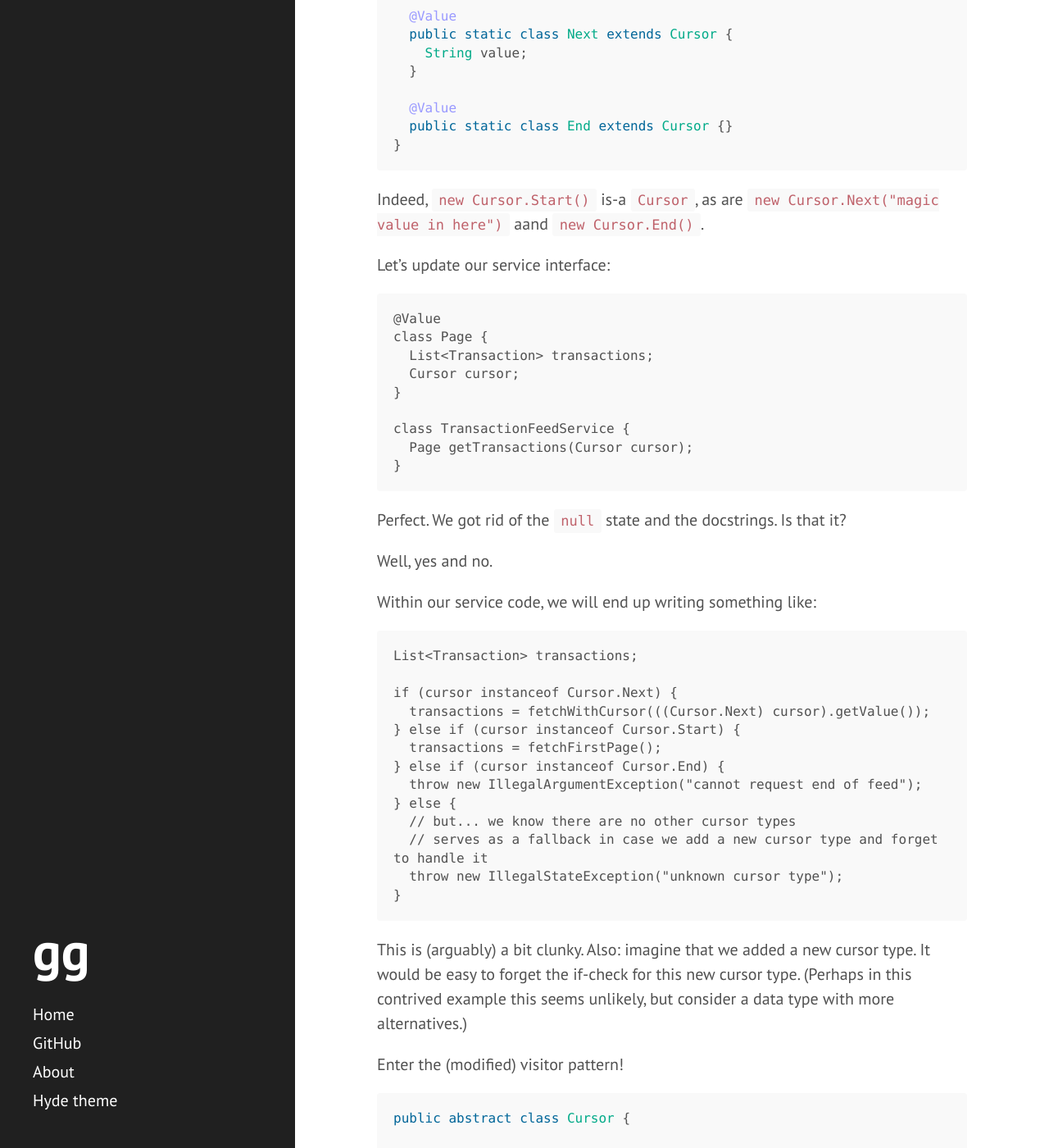
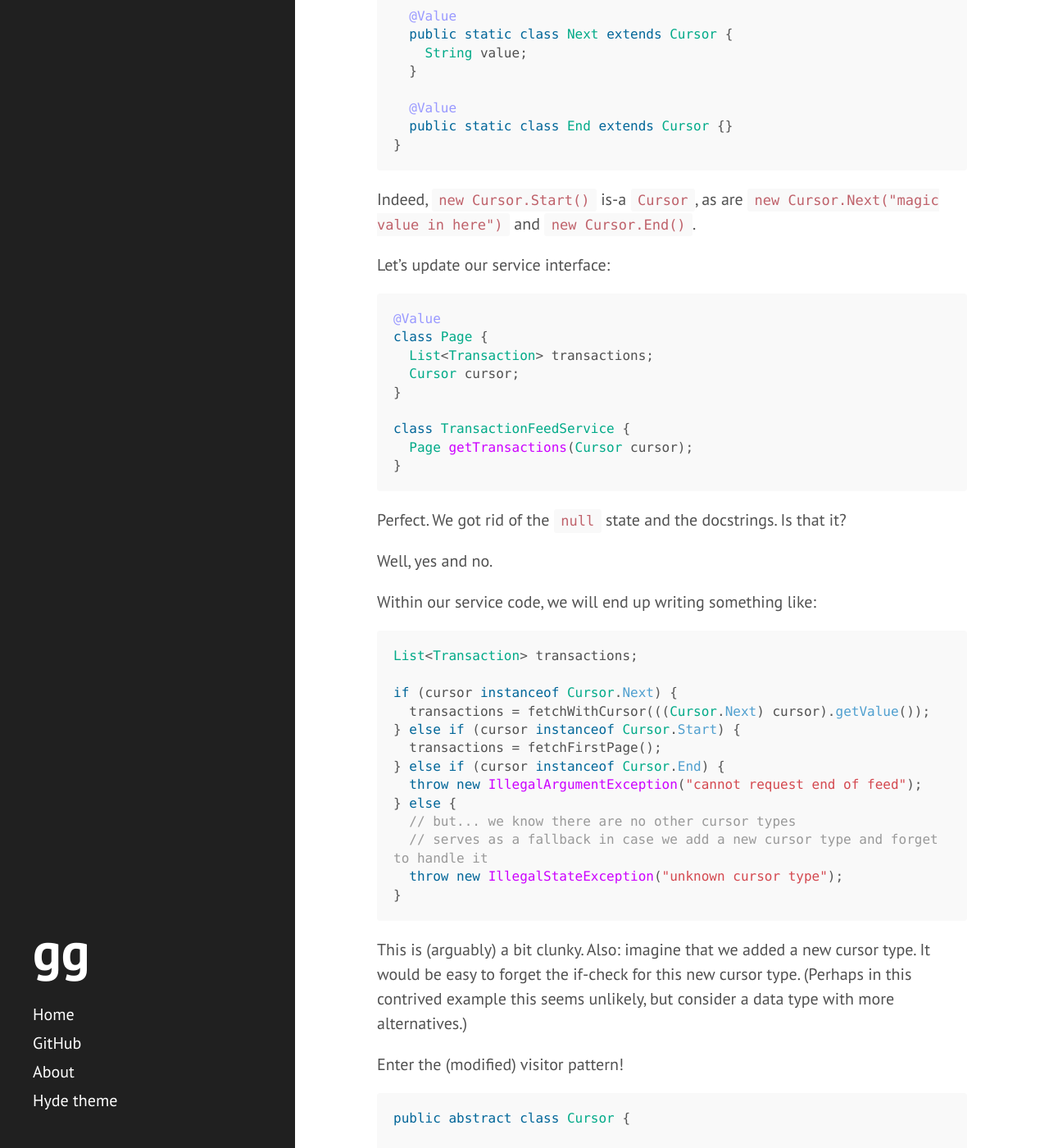
Before and after one commit to Garciat/garciat.github.io, a Jekyll site: the page built from _posts/2020-05-07-java-adt.md, in a window 1280 px wide and 1400 px high, scrolled down 2777 px. Shown: the whole window at 82% size. Built offline with Jekyll 4.4.1, drawn with Linux system fonts in a browser that asks for light colours.

Commit message:
Update 2020-05-07-java-adt.md

````diff
--- a/_posts/2020-05-07-java-adt.md
+++ b/_posts/2020-05-07-java-adt.md
@@ -114,11 +114,11 @@ public abstract class Cursor {
 }
 ```
 
-Indeed, `new Cursor.Start()` is-a `Cursor`, as are `new Cursor.Next("magic value in here")` aand `new Cursor.End()`.
+Indeed, `new Cursor.Start()` is-a `Cursor`, as are `new Cursor.Next("magic value in here")` and `new Cursor.End()`.
 
 Let's update our service interface:
 
-```
+```java
 @Value
 class Page {
   List<Transaction> transactions;
@@ -136,7 +136,7 @@ Well, yes and no.
 
 Within our service code, we will end up writing something like:
 
-```
+```java
 List<Transaction> transactions;
 
 if (cursor instanceof Cursor.Next) {
````
